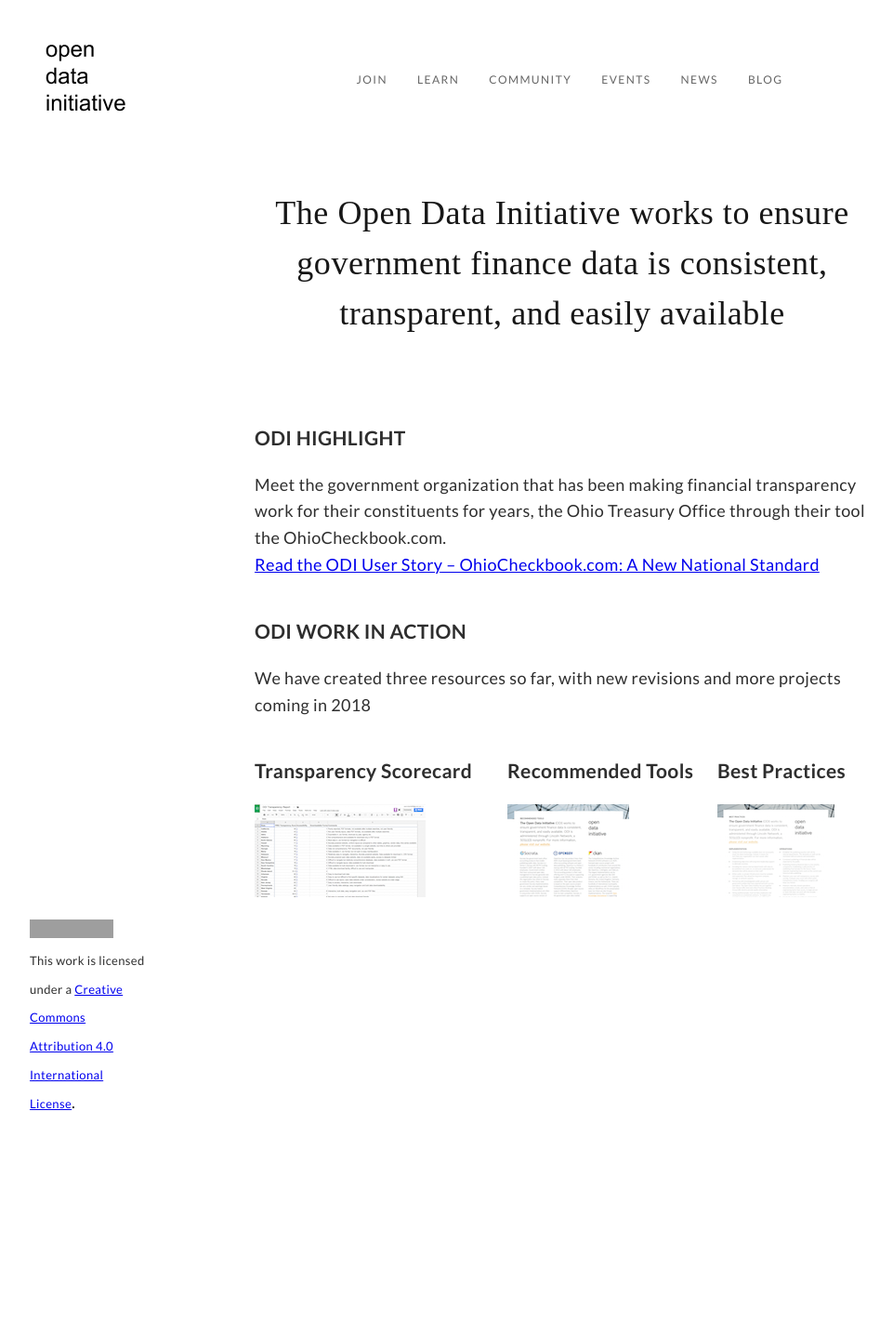
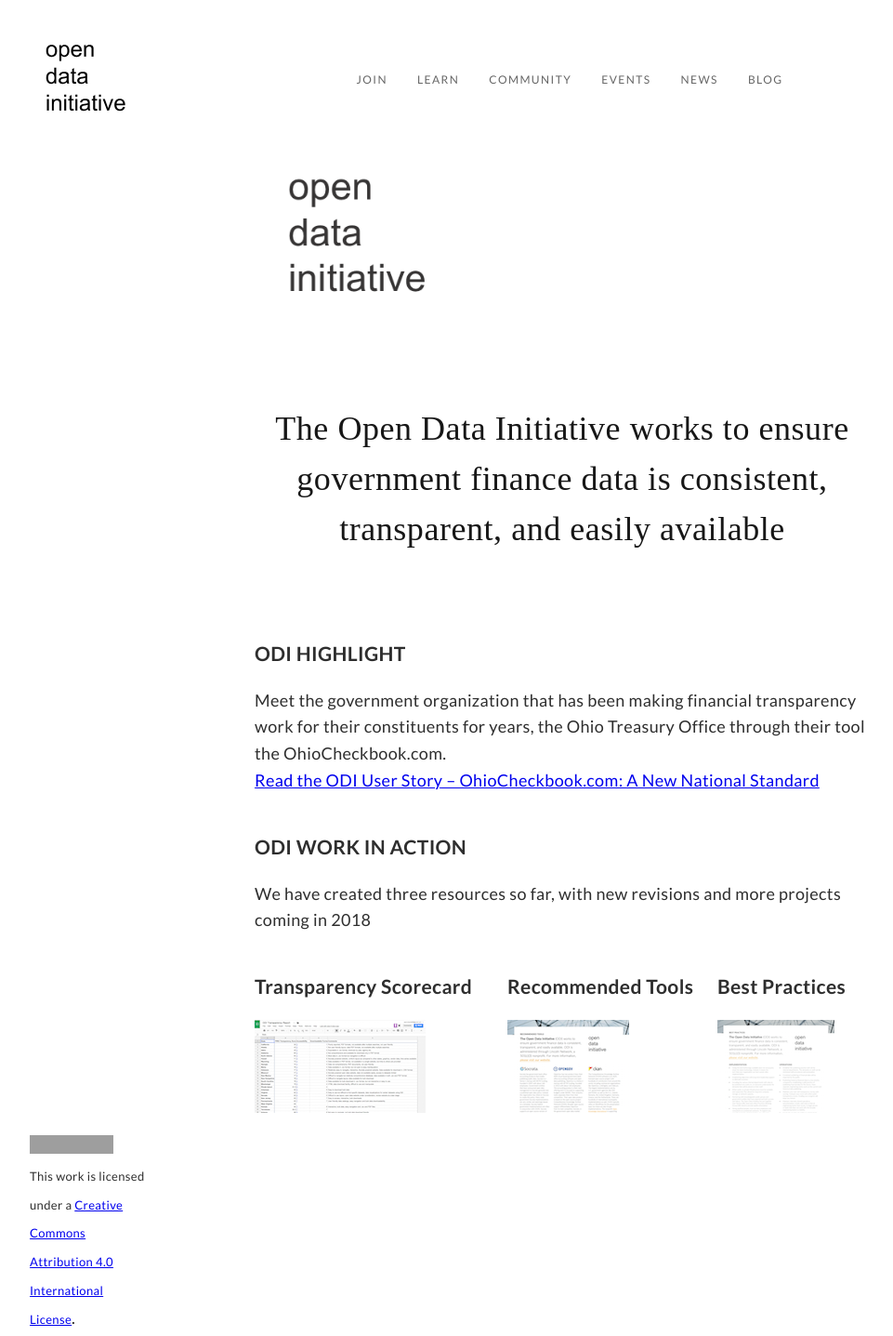
Before and after one commit to opendatainitiative/opendatainitiative.github.io, a Jekyll site: the page built from index.md, in a window 1280 px wide. Shown: the whole page at 93% size, without its empty margins (35-996 px from the left). Built offline with Jekyll 4.4.1, drawn with Linux system fonts in a browser that asks for light colours; before the commit the page ends 1205 px from its top, so only the background shows below that; grey boxes are pictures that could not be loaded.

Commit message:
add odi logo to body

```diff
--- a/index.md
+++ b/index.md
@@ -3,8 +3,8 @@ layout: default
 permalink: /
 title: Home
 ---
-
-## The Open Data Initiative works to ensure government finance data is consistent, transparent, and easily available
+<img src="/assets/img/odi-logo-large.png" alt="ODI" width="36%">
+<h2> The Open Data Initiative works to ensure government finance data is consistent, transparent, and easily available</h2>
 
 <table cellpadding="10">
  <tr>
```
